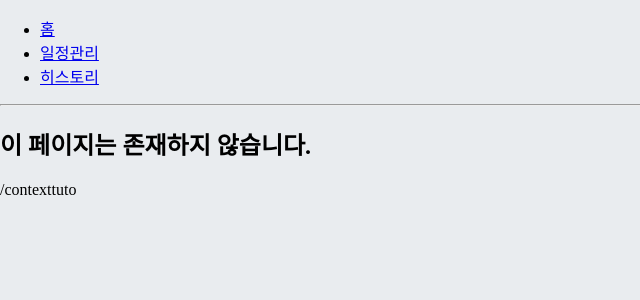
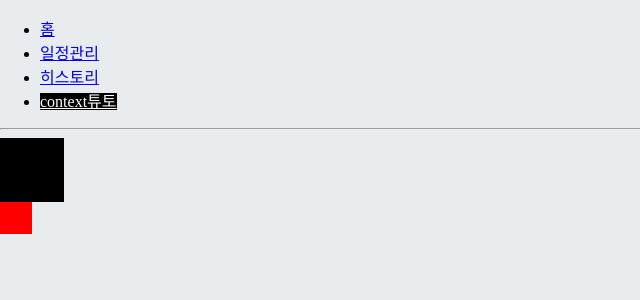
Before and after one commit to detail54/ReactStudy, a React (Create React App) app: page /contexttuto in a window 1280 px wide. Shown: the top 300 px of the page, without its empty margins (0-640 px from the left). Built offline with nearby package versions, Linux system fonts and the light colour scheme.

Commit message:
feat: Add context tutorial

```diff
--- a/src/App.js
+++ b/src/App.js
@@ -1,5 +1,6 @@
 import React from "react";
 import { Link, NavLink, Route, Switch } from "react-router-dom";
+import contextIndex from "./components/contexttutorial/contextIndex";
 import HistoryTutoIndex from "./components/historytutorial/HistoryTutoIndex";
 import RouterTutorialIndex from "./components/routertutorial/RouterTutorialIndex";
 import TodoIndex from './components/todo/TodoIndex';
@@ -23,12 +24,16 @@ const App = () => {
         <li>
           <NavLink activeStyle={activeStyleProps} to="/history">히스토리</NavLink>
         </li>
+        <li>
+          <NavLink activeStyle={activeStyleProps} to="/contexttuto">context튜토</NavLink>
+        </li>
       </ul>
       <hr />
       <Switch>
         <Route path="/" component={RouterTutorialIndex} exact={true}/>
         <Route path="/todo" component={TodoIndex} />
         <Route path="/history" component={HistoryTutoIndex} />
+        <Route path="/contexttuto" component={contextIndex} />
         <Route
           render={({ location }) => (
             <div>
--- /dev/null
+++ b/src/components/contexttutorial/ColorBox.js
@@ -0,0 +1,29 @@
+import React from 'react'
+import { ColorConsumer } from '../../store/color';
+
+const ColorBox = () => {
+  return (
+    <ColorConsumer>
+      {({state}) => (
+        <>
+          <div
+            style={{
+              width: '64px',
+              height: '64px',
+              background: state.color
+            }}
+          />
+          <div
+            style={{
+              width: '32px',
+              height: '32px',
+              background: state.subcolor
+            }}
+          />
+        </>
+      )}
+    </ColorConsumer>
+  )
+}
+
+export default ColorBox
--- /dev/null
+++ b/src/components/contexttutorial/contextIndex.js
@@ -0,0 +1,16 @@
+import React from 'react'
+import ColorBox from './ColorBox'
+import { ColorProvider } from '../../store/color';
+
+
+const contextIndex = () => {
+  return (
+    <ColorProvider>
+      <div>
+        <ColorBox />
+      </div>
+    </ColorProvider>
+  )
+};
+
+export default contextIndex
--- /dev/null
+++ b/src/store/color.js
@@ -0,0 +1,31 @@
+import React, {createContext, useState } from 'react';
+
+const ColorContext = createContext({
+  state: { color: 'black', subcolor: 'red' },
+  actions: {
+    setColor: () => {},
+    setSubcolor: () => {}
+  }
+});
+
+const ColorProvider = ({ children }) => {
+  const [ color, setColor ] = useState('black');
+  const [ subcolor, setSubcolor ] = useState('red');
+
+  const value = {
+    state: { color, subcolor },
+    actions: { setColor, setSubcolor }
+  };
+
+  return (
+    <ColorContext.Provider value={value}>
+      {children}
+    </ColorContext.Provider>
+  )
+}
+
+const { Consumer: ColorConsumer } = ColorContext;
+
+export { ColorProvider, ColorConsumer };
+
+export default ColorContext;
```
